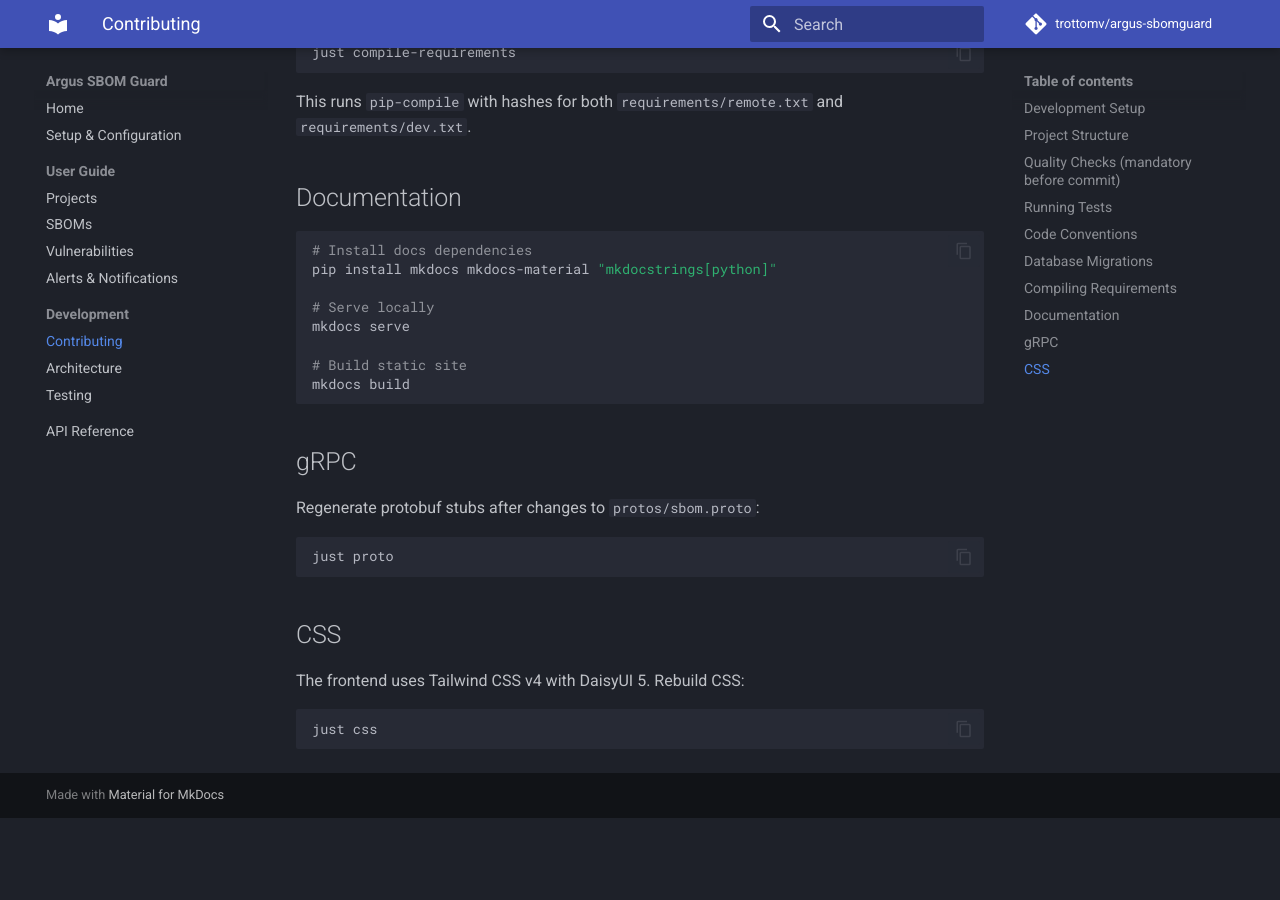
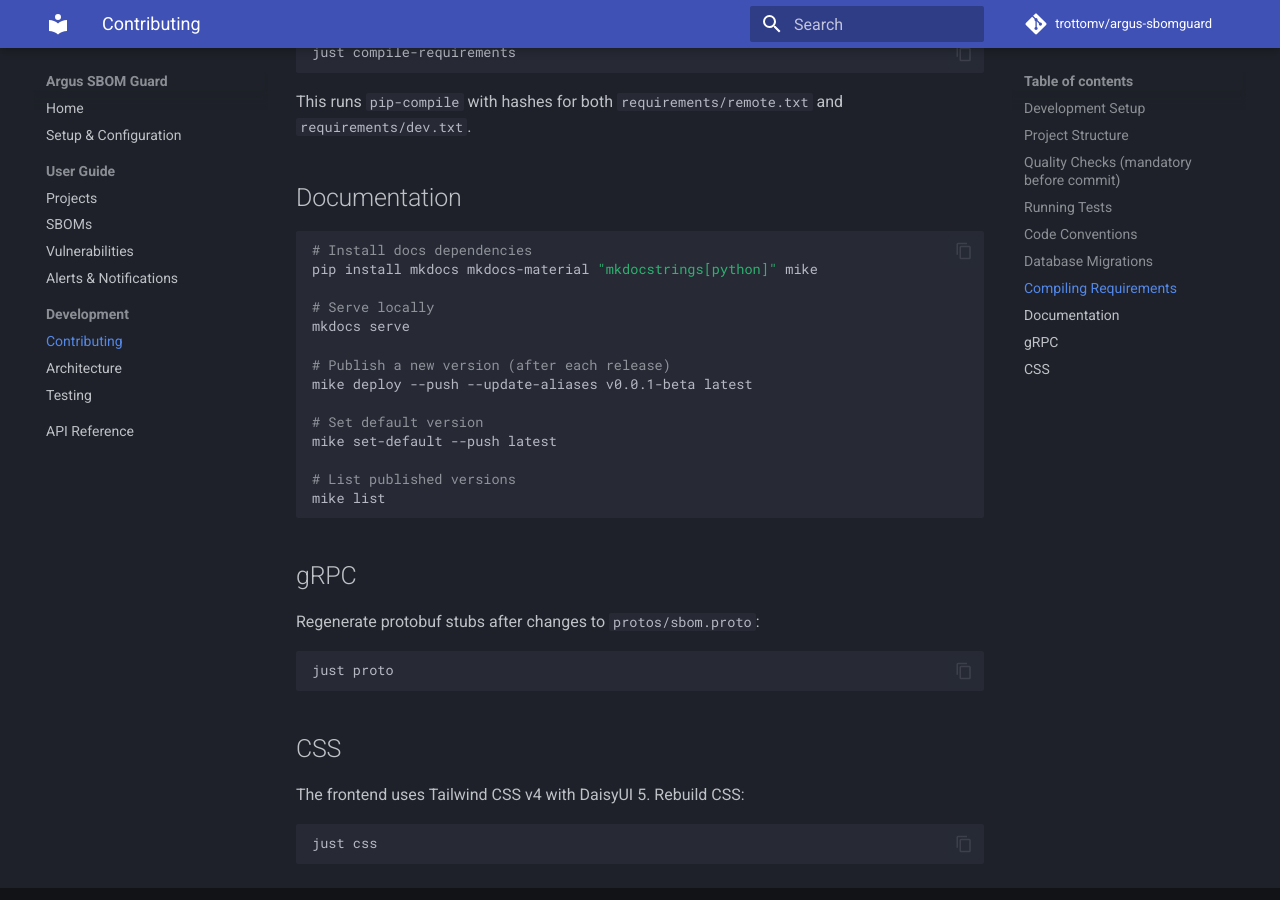
Before and after one commit to trottomv/argus-sbomguard, an MkDocs documentation site: the page built from docs/development/contributing.md, in a window 1280 px wide and 900 px high, scrolled down 2476 px. Built offline with MkDocs 1.6.1 and Material for MkDocs 9.7.7, drawn with Linux system fonts in a browser that asks for light colours; comment, search, counter and statistics services are not loaded; the version menu is left out; before the commit the page ends 3294 px from its top, so only the background shows below that.

Commit message:
docs: versioned documentation with mike
- Add mike to mkdocs.yml plugins and docs deps
- Configure version selector via extra.version.provider: mike
- Add justfile recipes (docs-deps, docs-release, docs-default, docs-list)
- Use local .docs-venv to avoid system Python conflicts
- Update AGENTS.md and CONTRIBUTING.md with docs commands
- Run mike deploy + set-default on each release

````diff
--- a/CONTRIBUTING.md
+++ b/CONTRIBUTING.md
@@ -120,13 +120,19 @@ This runs `pip-compile` with hashes for both `requirements/remote.txt` and `requ
 
 ```bash
 # Install docs dependencies
-pip install mkdocs mkdocs-material "mkdocstrings[python]"
+pip install mkdocs mkdocs-material "mkdocstrings[python]" mike
 
 # Serve locally
 mkdocs serve
 
-# Build static site
-mkdocs build
+# Publish a new version (after each release)
+mike deploy --push --update-aliases v0.0.1-beta latest
+
+# Set default version
+mike set-default --push latest
+
+# List published versions
+mike list
 ```
 
 ## gRPC
--- /dev/null
+++ b/docs/versions.json
@@ -0,0 +1,3 @@
+[
+  {"version": "0.0.1-beta", "title": "v0.0.1-beta", "aliases": ["latest"]}
+]
--- a/mkdocs.yml
+++ b/mkdocs.yml
@@ -20,8 +20,13 @@ theme:
     - content.code.copy
     - content.code.annotate
 
+extra:
+  version:
+    provider: mike
+
 plugins:
   - search
+  - mike
   - mkdocstrings:
       handlers:
         python:
````
Also changed, not shown: AGENTS.md (+27 -0 lines), 3 other files.
